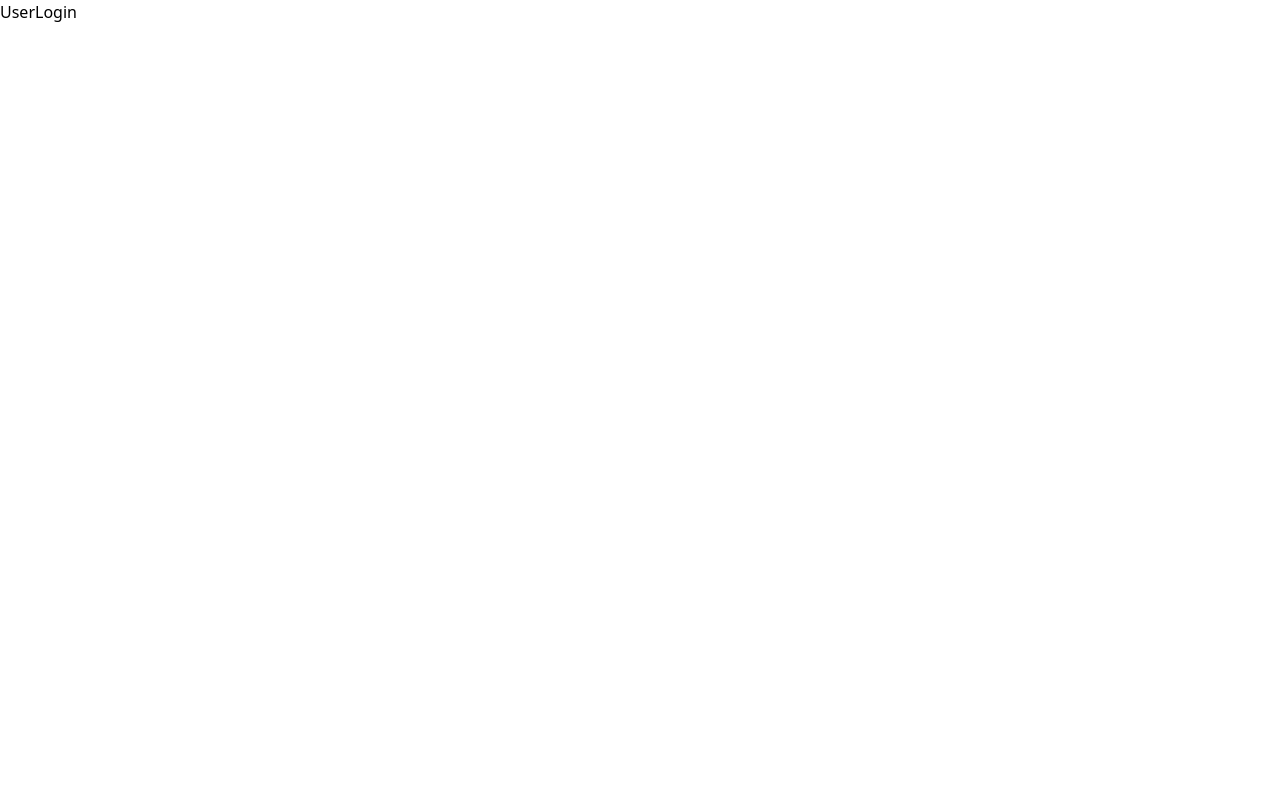
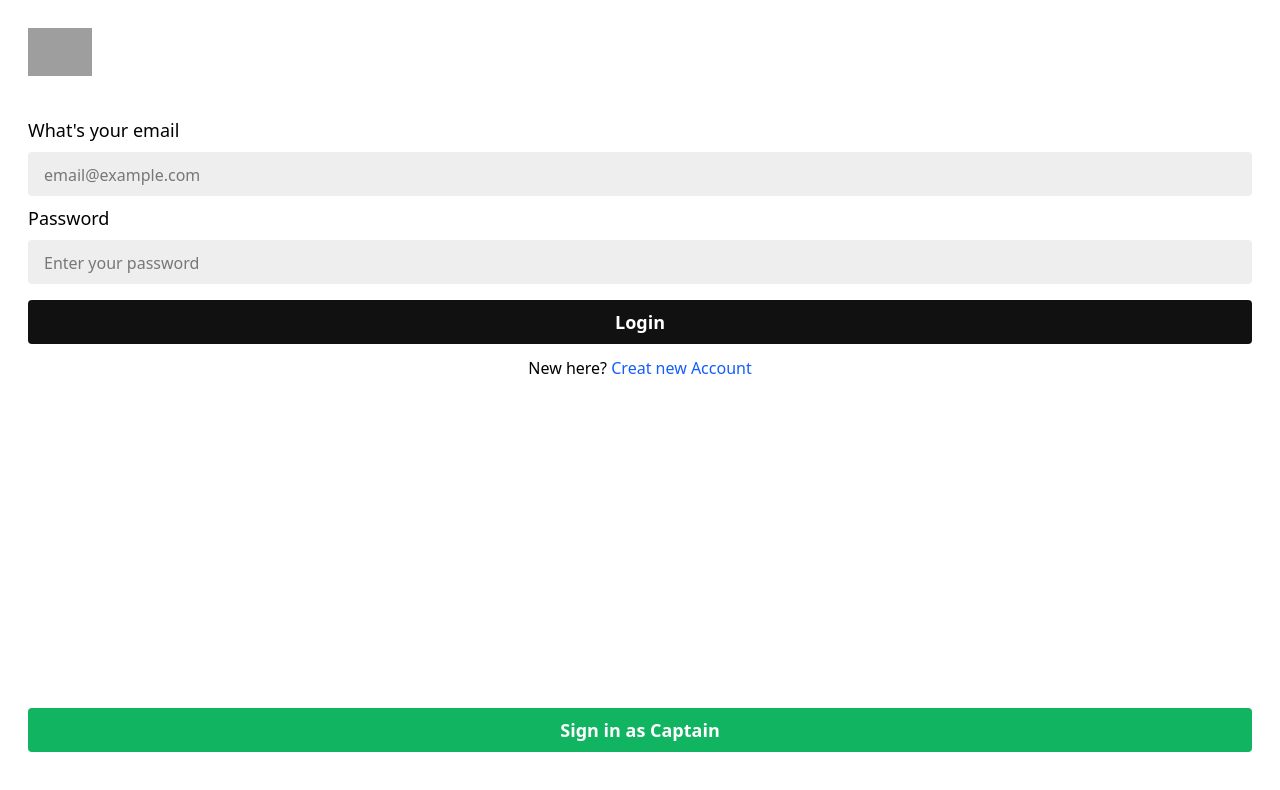
Before and after one commit to u4utkarsh/ComfyGo, a React (Vite) app in the folder Frontend/: page /login in a window 1280 px wide. Shown: the top 790 px of the page. Built offline with nearby package versions, Linux system fonts and the light colour scheme; grey boxes are pictures that could not be loaded.

Commit message:
done home and user-login page

```diff
--- a/Frontend/src/pages/CaptainSignup.jsx
+++ b/Frontend/src/pages/CaptainSignup.jsx
@@ -6,4 +6,4 @@ const CaptainSignup = () => {
   )
 }
 
-export default CaptainSignup
+export default CaptainSignup;
--- a/Frontend/src/pages/Home.jsx
+++ b/Frontend/src/pages/Home.jsx
@@ -1,9 +1,18 @@
 import React from 'react'
+import { Link } from 'react-router-dom';
 
 const Home = () => {
   return (
-    <div>Home</div>
+    <div >
+      <div className='bg-cover bg-center bg-[url(https://images.unsplash.com/photo-1624724126923-e2c021df1311?q=80&w=687&auto=format&fit=crop&ixlib=rb-4.1.0&ixid=M3wxMjA3fDB8MHxwaG90by1wYWdlfHx8fGVufDB8fHx8fA%3D%3D)] h-screen pt-8 flex justify-between flex-col w-full bg-red-400'>
+        <img className='w-16 ml-8' src='https://upload.wikimedia.org/wikipedia/commons/c/cc/Uber_logo_2018.png' alt='uber'></img>
+        <div className='bg-white pb-7 py-4 px-4 '>
+          <h2 className='text-2xl font-bold'>Get Started with Uber</h2>
+          <Link to="/login" className='flex items-center justify-center w-full bg-black text-white rounded py-3 mt-5'>Continue</Link>
+        </div>
+      </div>
+    </div>
   )
 }
 
-export default Home
+export default Home;
--- a/Frontend/src/pages/UserLogin.jsx
+++ b/Frontend/src/pages/UserLogin.jsx
@@ -1,9 +1,84 @@
-import React from 'react'
+import React from "react";
+import { useState } from "react";
+import { Link } from "react-router-dom";
 
 const UserLogin = () => {
+  const [email, setEmail] = useState("");
+  const [password, setPassword] = useState("");
+  const [userData, setUserData] = useState({});
+
+  const submitHandler = (e) => {
+    e.preventDefault();
+    setUserData({
+      email,
+      password,
+    });
+    console.log("User Data:", userData);
+
+    setEmail("");
+    setPassword("");
+  };
+
   return (
-    <div>UserLogin</div>
-  )
-}
+    <div className="p-7 flex flex-col justify-between h-screen">
+      <div>
+        <img
+          className="w-16 mb-10"
+          src="https://upload.wikimedia.org/wikipedia/commons/c/cc/Uber_logo_2018.png"
+          alt="uber"
+        ></img>
+        <form
+          onSubmit={(e) => {
+            submitHandler(e);
+          }}
+        >
+          <h3 className="text-lg font-medium mb-2">What's your email</h3>
+          <input
+            value={email}
+            onChange={(e) => {
+              setEmail(e.target.value);
+            }}
+            className="bg-[#eeeeee] mb-2 rounded px-4 py-2 border-0 w-full text-lg placeholder:text-base"
+            required
+            type="email"
+            placeholder="email@example.com "
+          />
+          <h3 className="text-lg font-medium mb-2">Password</h3>
+          <input
+            value={password}
+            onChange={(e) => {
+              setPassword(e.target.value);
+            }}
+            className="bg-[#eeeeee] mb-4 rounded px-4 py-2 border-0 w-full text-lg placeholder:text-base"
+            required
+            type="password"
+            placeholder="Enter your password"
+          />
+          <button
+            type="submit"
+            className="bg-[#111] text-white mb-3 font-semibold  rounded px-4 py-2 w-full text-lg  "
+          >
+            Login
+          </button>
 
-export default UserLogin
+          <p className="text-center ">
+            New here?{" "}
+            <Link to="/signup" className="text-blue-600">
+              Creat new Account
+            </Link>
+          </p>
+        </form>
+      </div>
+      <div>
+        <Link
+          to="/captain-login"
+          className="bg-[#10b461] text-white flex justify-center items-center font-semibold mb-5 rounded px-4 py-2 w-full text-lg  "
+        >
+          Sign in as Captain
+        </Link>
+      </div>
+    </div>
+  );
+};
+
+export default UserLogin;
```
